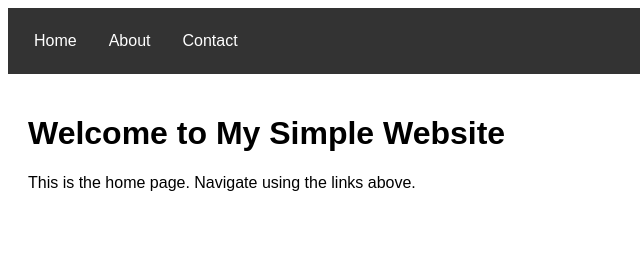
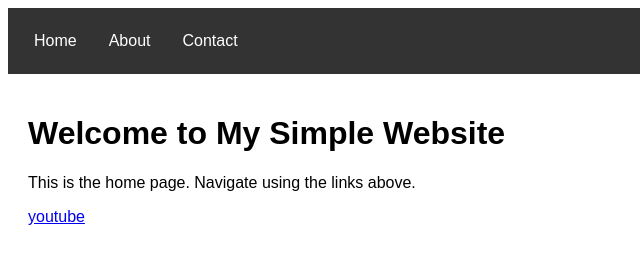
Before and after one commit to DEbu-17/simple-site, a plain HTML site: page index.html in a window 1280 px wide. Shown: the full height of the page, 0-640 px from the left. Drawn offline with Linux system fonts and the light colour scheme.

Commit message:
added youtube link

```diff
--- a/index.html
+++ b/index.html
@@ -17,6 +17,7 @@
     <main>
         <h1>Welcome to My Simple Website</h1>
         <p>This is the home page. Navigate using the links above.</p>
+        <a href="https://www.youtube.com/" target="_blank">youtube</a>
     </main>
 </body>
 </html>
```
